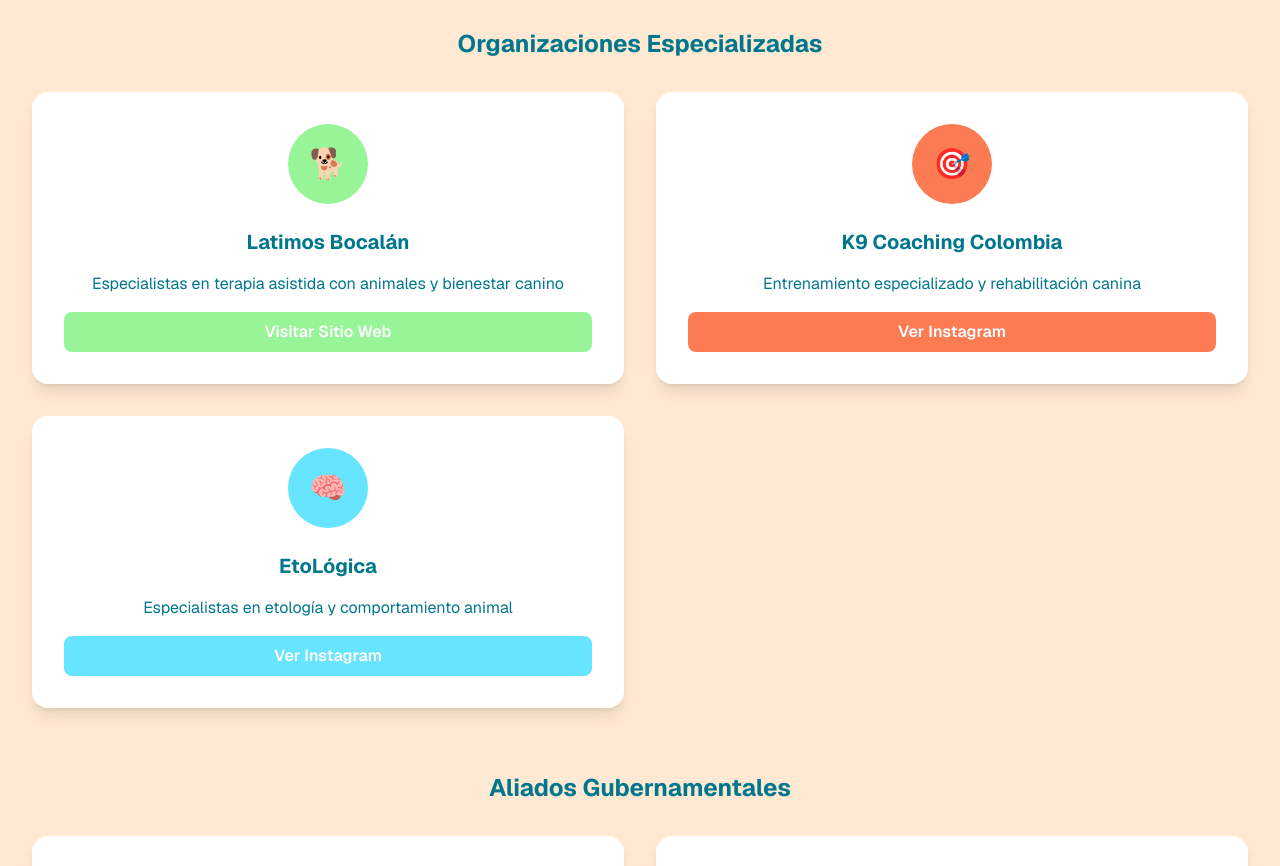
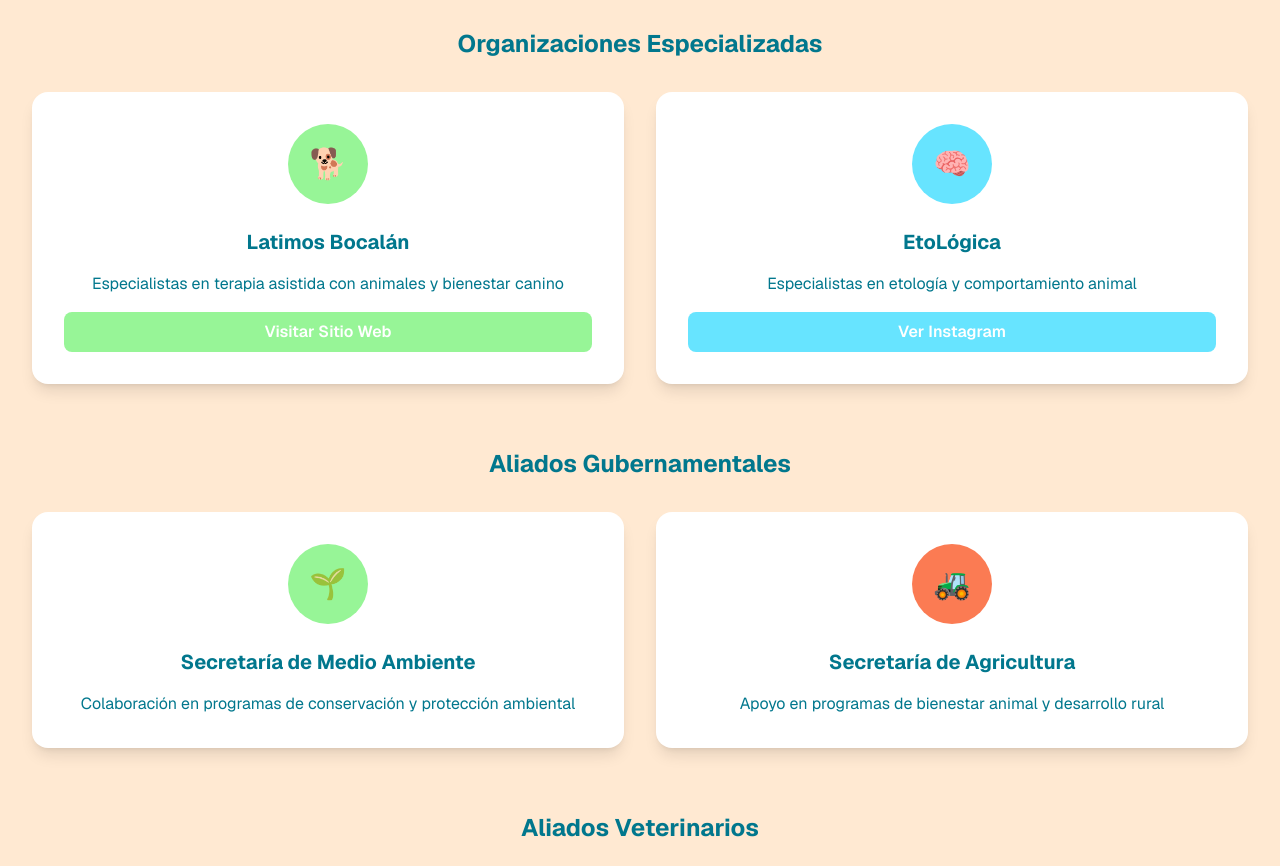
Before and after one commit to fundacionpaperros/paperros-frontend, a Next.js app: page /la-manada/aliados in a window 1280 px wide. Shown: the part 1060-1926 px from the top of the page. Built offline with nearby package versions, Linux system fonts and the light colour scheme.

Commit message:
aliados modificados

```diff
--- a/src/app/la-manada/aliados/page.tsx
+++ b/src/app/la-manada/aliados/page.tsx
@@ -98,24 +98,6 @@
               </div>
 
               <div className="bg-white rounded-2xl p-8 shadow-lg">
-                <div className="w-20 h-20 bg-accent-orange rounded-full mx-auto mb-6 flex items-center justify-center">
-                  <span className="text-3xl">🎯</span>
-                </div>
-                <h4 className="text-xl font-bold text-primary mb-4 text-center">K9 Coaching Colombia</h4>
-                <p className="text-primary/80 text-center mb-4">
-                  Entrenamiento especializado y rehabilitación canina
-                </p>
-                <a
-                  href="https://instagram.com/k9coachingcolombia"
-                  target="_blank"
-                  rel="noopener noreferrer"
-                  className="block text-center bg-accent-orange text-white px-6 py-2 rounded-lg font-semibold hover:bg-accent-orange/90 transition-colors duration-200"
-                >
-                  Ver Instagram
-                </a>
-              </div>
-
-              <div className="bg-white rounded-2xl p-8 shadow-lg">
                 <div className="w-20 h-20 bg-accent-blue rounded-full mx-auto mb-6 flex items-center justify-center">
                   <span className="text-3xl">🧠</span>
                 </div>
```
